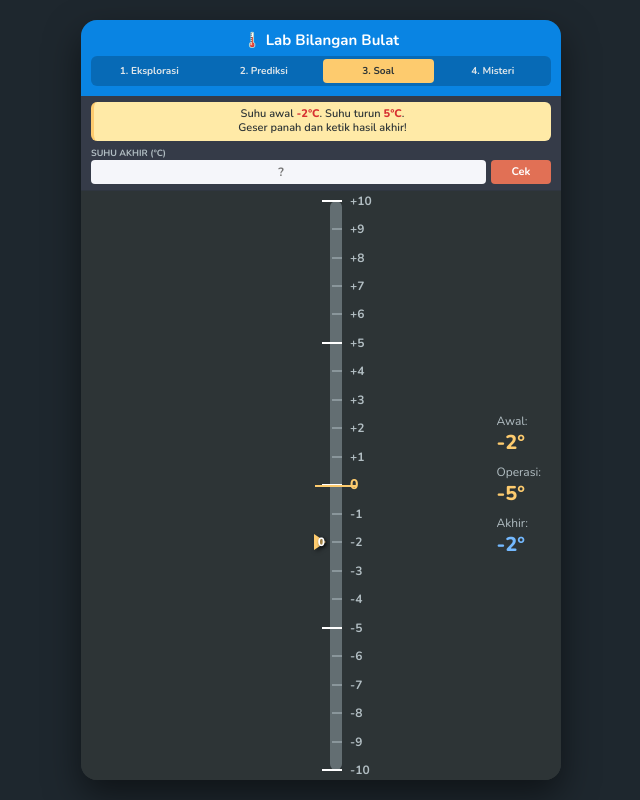
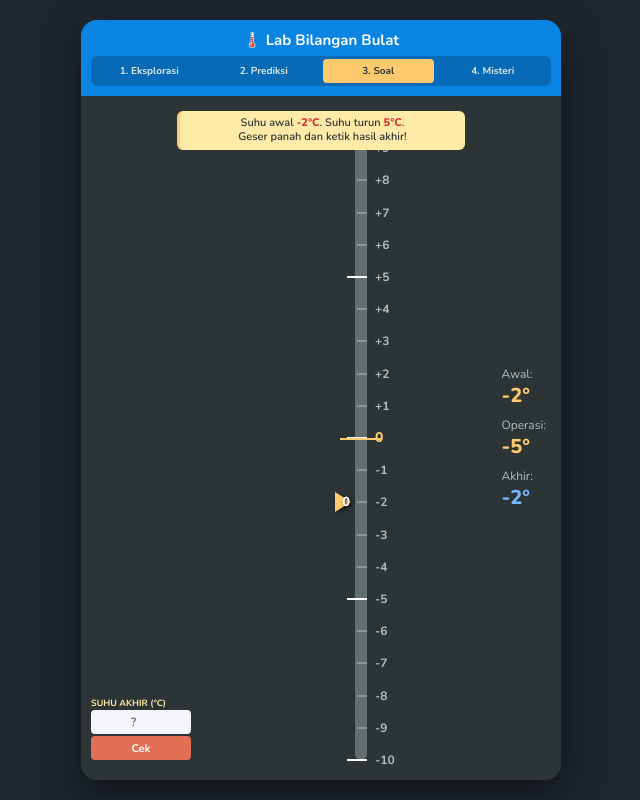
Before and after one commit to GogonXXX/Tangga-Bilangan-Negatif_Positif, a plain HTML site: page index.html in a window 1280 px wide. Both pictures are taken after a click on the button "3. Soal". Shown: the whole page, without its empty margins (319-959 px from the left). Drawn offline with nearby package versions, Linux system fonts and the light colour scheme.

Commit message:
Update index.html

```diff
--- a/index.html
+++ b/index.html
@@ -37,6 +37,7 @@
             overflow: hidden;
             display: flex;
             flex-direction: column;
+            position: relative; /* Penting untuk layout absolut */
         }
 
         /* --- HEADER & TABS --- */
@@ -45,6 +46,7 @@
             padding: 10px;
             text-align: center;
             flex-shrink: 0;
+            z-index: 20;
         }
         .header h1 { font-size: 15px; color: white; margin-bottom: 6px;}
 
@@ -69,41 +71,30 @@
         }
         .tab-btn.active { background: #fdcb6e; color: #2d3436; }
 
-        /* --- AREA KONTEN DINAMIS --- */
-        .content-area {
-            padding: 6px 10px;
-            background: #353b48;
-            flex-shrink: 0;
-            border-bottom: 1px solid #2f3640;
+        /* --- LAYOUT UTAMA (TANPA KONTAINER ATAS) --- */
+        .main-layout {
+            flex: 1;
+            position: relative;
+            display: flex;
+            background: #2d3436;
+            overflow: hidden;
+        }
+
+        /* --- MENU INPUT (FLOATING KIRI) --- */
+        .floating-controls {
+            position: absolute;
+            top: 20px;
+            left: 10px;
+            z-index: 20;
             display: flex;
             flex-direction: column;
-            justify-content: center;
-            min-height: 70px;
+            gap: 8px;
+            width: 100px; /* Ruang untuk menu kiri */
         }
 
-        .question-box {
-            background: #ffeaa7;
-            color: #2d3436;
-            padding: 5px 8px;
-            border-radius: 6px;
-            font-size: 11px;
-            font-weight: 600;
-            text-align: center;
-            border-left: 3px solid #fdcb6e;
-            margin-bottom: 6px;
-            line-height: 1.3;
-        }
-        .question-box span { color: #d63031; font-weight: 800; }
-
-        .form-row {
-            display: flex;
-            align-items: flex-end;
-            gap: 5px;
-        }
         .control-group {
             display: flex;
             flex-direction: column;
-            flex: 1;
         }
         .control-group label {
             font-size: 9px; color: #b2bec3; font-weight: 700;
@@ -114,26 +105,26 @@
             font-size: 12px; font-weight: bold; background: #f5f6fa;
             color: #2f3640; outline: none; width: 100%; text-align: center;
         }
-
         .btn-mini {
             background: #00b894; color: white; border: none;
             padding: 0 8px; border-radius: 4px; font-size: 11px;
             font-weight: bold; cursor: pointer; height: 24px;
-            white-space: nowrap;
+            white-space: nowrap; width: 100%;
+            margin-top: 2px;
         }
         .btn-mini:active { background: #55efc4; }
         .btn-check { background: #e17055; }
         .btn-check:active { background: #d63031; }
 
-        /* --- AREA TERMOMETER --- */
+        /* --- AREA TENGAH: TANGGA BILANGAN --- */
         .thermometer-container {
             flex: 1;
             display: flex;
             justify-content: center;
+            align-items: center;
             position: relative;
-            background: #2d3436;
-            padding: 10px 20px;
-            min-height: 0;
+            padding: 20px 0;
+            margin-left: 40px; /* Geser tangga ke kanan agar tidak menabrak menu kiri */
         }
 
         .thermometer-wrapper {
@@ -141,7 +132,7 @@
             height: 100%;
             display: flex;
             align-items: center;
-            margin-left: 30px;
+            padding-left: 40px; /* Ruang untuk panah dan label langkah */
         }
 
         .thermometer-tube {
@@ -171,12 +162,12 @@
         /* --- KNOB PANAH & LABEL LANGKAH --- */
         .slider-arrow {
             position: absolute;
-            left: -10px;
+            left: -12px; /* Posisi panah di kiri tabung */
             width: 0;
             height: 0;
-            border-top: 8px solid transparent;
-            border-bottom: 8px solid transparent;
-            border-left: 12px solid #fdcb6e; /* Panah Netral (Kuning) */
+            border-top: 10px solid transparent;   /* Diperbesar */
+            border-bottom: 10px solid transparent;/* Diperbesar */
+            border-left: 16px solid #fdcb6e;      /* Diperbesar */
             transform: translate(-50%, 50%);
             cursor: grab;
             z-index: 10;
@@ -185,13 +176,13 @@
 
         .step-label {
             position: absolute;
-            left: -50px;
+            left: -55px; /* Lebih ke kiri panah */
             transform: translateY(50%);
             color: white;
-            font-size: 12px;
+            font-size: 13px;
             font-weight: 800;
             text-align: right;
-            width: 45px;
+            width: 50px;
             text-shadow: 1px 1px 3px rgba(0,0,0,0.8);
             z-index: 11;
         }
@@ -208,14 +199,13 @@
             border-radius: 2px;
             z-index: 5;
         }
-        /* Warna jejak berdasarkan arah gerak */
         .marker-naik { background: #ff7675; } /* Merah untuk Naik (+) */
         .marker-turun { background: #74b9ff; } /* Biru untuk Turun (-) */
 
         /* --- FLOATING RESULT (Hasil di Kanan Tangga) --- */
         .floating-result {
             position: absolute;
-            right: 20px;
+            right: 15px;
             top: 50%;
             transform: translateY(-50%);
             text-align: left;
@@ -223,6 +213,7 @@
             display: flex;
             flex-direction: column;
             gap: 8px;
+            z-index: 20;
         }
         .float-item {
             font-size: 12px;
@@ -236,6 +227,40 @@
         .text-minus { color: #74b9ff; }
         .text-plus { color: #ff7675; }
         .text-neutral { color: #fdcb6e; }
+
+        /* --- SOAL (FLOATING DI TENGAH ATAS) --- */
+        .question-box {
+            position: absolute;
+            top: 15px;
+            left: 50%;
+            transform: translateX(-50%);
+            width: 60%; /* Agar tidak menabrak menu kiri */
+            background: #ffeaa7;
+            color: #2d3436;
+            padding: 5px 8px;
+            border-radius: 6px;
+            font-size: 11px;
+            font-weight: 600;
+            text-align: center;
+            border-left: 3px solid #fdcb6e;
+            line-height: 1.3;
+            z-index: 15;
+            display: none; /* Sembunyikan default, tampil di mode tertentu */
+        }
+        .question-box span { color: #d63031; font-weight: 800; }
+
+        /* --- WRAPPER INPUT JAWABAN (FLOATING KIRI BAWAH) --- */
+        .answer-area {
+            position: absolute;
+            bottom: 20px;
+            left: 10px;
+            width: 100px;
+            z-index: 20;
+            display: none;
+        }
+        .answer-area .control-group label {
+            color: #ffeaa7;
+        }
 
     </style>
 </head>
@@ -253,10 +278,25 @@
         </div>
     </div>
 
-    <div class="content-area" id="contentArea">
+    <div class="main-layout">
+        <!-- Soal (Floating atas) -->
+        <div class="question-box" id="questionBox"></div>
+
+        <!-- Menu Input Kiri (Floating) -->
+        <div class="floating-controls" id="leftMenu">
             <!-- Diisi via JavaScript -->
         </div>
 
+        <!-- Area Jawaban Kiri Bawah (Floating) -->
+        <div class="answer-area" id="answerArea">
+            <div class="control-group">
+                <label id="answerLabel">Jawaban</label>
+                <input type="number" id="mainAnswer" placeholder="?">
+            </div>
+            <button class="btn-mini btn-check" onclick="checkMainAnswer()">Cek</button>
+        </div>
+
+        <!-- Tangga Bilangan (Tengah) -->
         <div class="thermometer-container">
             <div class="floating-result" id="floatingResult">
                 <div class="float-item">Awal: <span id="displayStart" class="text-neutral">0°</span></div>
@@ -272,6 +312,7 @@
                 </div>
             </div>
         </div>
+    </div>
 
 </div>
 
@@ -283,7 +324,11 @@
     const track = document.getElementById('track');
     const knob = document.getElementById('knob');
     const stepLabel = document.getElementById('stepLabel');
-    const contentArea = document.getElementById('contentArea');
+    const leftMenu = document.getElementById('leftMenu');
+    const questionBox = document.getElementById('questionBox');
+    const answerArea = document.getElementById('answerArea');
+    const answerLabel = document.getElementById('answerLabel');
+    const mainAnswer = document.getElementById('mainAnswer');
 
     let currentMode = 1;
     let currentValue = 0;
@@ -291,7 +336,7 @@
     let isAnimating = false;
 
     let activeStartPos = 0;
-
+    let expectedAnswer = 0;
     let mode2Start = 0, mode2Target = 0, mode2Op = '+', mode2Step = 0;
 
     function initTicks() {
@@ -320,7 +365,6 @@
         knob.style.bottom = percent + '%';
         stepLabel.style.bottom = percent + '%';
 
-        // Logika Label Langkah
         if (currentMode === 4 && isAnimating === false && !isDragging) {
             stepLabel.innerText = "?";
         } else {
@@ -328,15 +372,14 @@
             if (steps === 0) {
                 stepLabel.innerText = "0";
             } else {
+                // Arahkan panah ke KANAN angka
                 let arrow = value > activeStartPos ? "▲" : "▼";
                 stepLabel.innerText = steps + " " + arrow;
             }
         }
 
-        // Warna Panah selalu Netral (Kuning)
         knob.style.borderLeftColor = '#fdcb6e';
 
-        // Update Text Mengambang di Kanan
         if (currentMode !== 4) {
             document.getElementById('displayEnd').innerText = (value > 0 ? "+" : "") + value + "°";
             document.getElementById('displayEnd').className =
@@ -397,16 +440,19 @@
         document.getElementById('displayChange').innerText = "-";
         document.getElementById('displayEnd').innerText = "0°";
 
+        // Reset UI Bawaan
+        leftMenu.innerHTML = '';
+        questionBox.style.display = 'none';
+        answerArea.style.display = 'none';
+
         if (mode === 1) {
-            contentArea.innerHTML = `
-                <div class="form-row">
+            leftMenu.innerHTML = `
                 <div class="control-group"><label>Awal</label><input type="number" id="m1Start" value="-5" min="-10" max="10"></div>
                 <div class="control-group"><label>Op</label>
                     <select id="m1Op"><option value="+">+</option><option value="-">-</option></select>
                 </div>
                 <div class="control-group"><label>Langkah</label><input type="number" id="m1Step" value="3" min="1" max="10"></div>
                 <button class="btn-mini" onclick="runMode1()">GO</button>
-                </div>
             `;
         }
         else if (mode === 2) {
@@ -417,22 +463,16 @@
 
             activeStartPos = mode2Start;
 
-            contentArea.innerHTML = `
-                <div class="question-box">
-                    Awal: <span>${mode2Start}</span>. Operasi: <span>${mode2Op} ${mode2Step}</span>.<br>
-                    Geser panah dan ketik hasil akhirnya!
-                </div>
-                <div class="form-row">
-                    <div class="control-group" style="flex:2;">
-                        <label>Hasil Akhir</label>
-                        <input type="number" id="m2Answer" placeholder="?">
-                    </div>
-                    <button class="btn-mini btn-check" style="width:60px;" onclick="checkMode2()">Cek</button>
-                </div>
-            `;
+            questionBox.style.display = 'block';
+            questionBox.innerHTML = `Awal: <span>${mode2Start}</span>. Operasi: <span>${mode2Op} ${mode2Step}</span>.<br>Geser panah ke hasil akhir!`;
+
             document.getElementById('displayStart').innerText = mode2Start + "°";
             document.getElementById('displayChange').innerText = mode2Op + mode2Step + "°";
             document.getElementById('displayEnd').innerText = "?";
+
+            answerArea.style.display = 'block';
+            answerLabel.innerText = 'Jawaban Akhir';
+            mainAnswer.value = '';
 
             currentValue = mode2Start;
             updateVisual(currentValue);
@@ -445,23 +485,18 @@
             const opSymbol = isPlus ? "+" : "-";
 
             activeStartPos = start;
+            expectedAnswer = isPlus ? start + change : start - change;
 
-            contentArea.innerHTML = `
-                <div class="question-box">
-                    Suhu awal <span>${start}°C</span>. Suhu ${opText} <span>${change}°C</span>.<br>
-                    Geser panah dan ketik hasil akhir!
-                </div>
-                <div class="form-row">
-                    <div class="control-group" style="flex:2;">
-                        <label>Suhu Akhir (°C)</label>
-                        <input type="number" id="m3Answer" placeholder="?">
-                    </div>
-                    <button class="btn-mini btn-check" style="width:60px;" onclick="checkMode3(${start}, '${opSymbol}', ${change})">Cek</button>
-                </div>
-            `;
+            questionBox.style.display = 'block';
+            questionBox.innerHTML = `Suhu awal <span>${start}°C</span>. Suhu ${opText} <span>${change}°C</span>.<br>Geser panah dan ketik hasil akhir!`;
+
             document.getElementById('displayStart').innerText = start + "°";
             document.getElementById('displayChange').innerText = opSymbol + change + "°";
             document.getElementById('displayEnd').innerText = "?";
+
+            answerArea.style.display = 'block';
+            answerLabel.innerText = 'Suhu Akhir (°C)';
+            mainAnswer.value = '';
 
             currentValue = start;
             updateVisual(currentValue);
@@ -475,23 +510,18 @@
             const endPos = Math.min(startPos + move, MAX_VAL);
 
             activeStartPos = startPos;
+            expectedAnswer = endPos;
 
-            contentArea.innerHTML = `
-                <div class="question-box">
-                    Posisi awal: <span>${startPos}</span>. Ujung panah di angka berapa?<br>
-                    <i>(Label angka disembunyikan)</i>
-                </div>
-                <div class="form-row">
-                    <div class="control-group" style="flex:2;">
-                        <label>Tebak Angka</label>
-                        <input type="number" id="m4Answer" placeholder="?">
-                    </div>
-                    <button class="btn-mini btn-check" style="width:60px;" onclick="checkMode4(${startPos}, ${endPos})">Cek</button>
-                </div>
-            `;
+            questionBox.style.display = 'block';
+            questionBox.innerHTML = `Posisi awal: <span>${startPos}</span>.<br>Ujung panah di angka berapa?`;
+
             document.getElementById('displayStart').innerText = startPos + "°";
             document.getElementById('displayChange').innerText = "+" + move + "°";
             document.getElementById('displayEnd').innerText = "?";
+
+            answerArea.style.display = 'block';
+            answerLabel.innerText = 'Tebak Angka';
+            mainAnswer.value = '';
 
             currentValue = endPos;
             updateVisual(endPos);
@@ -514,18 +544,14 @@
         document.getElementById('displayStart').innerText = validStart + "°";
         document.getElementById('displayChange').innerText = op + step + "°";
 
-        // Bersihkan marker lama HANYA saat GO ditekan
         document.querySelectorAll('.step-marker').forEach(el => el.remove());
 
-        // --- MEMBUAT TANDA DI POSISI AWAL ---
+        // Membuat tanda awal (Titik Start)
         const startPercent = ((validStart - MIN_VAL) / RANGE) * 100;
         const startMarker = document.createElement('div');
-
-        // Warna titik awal: biru jika minus, merah jika plus (netral jika 0)
         if (validStart < 0) startMarker.className = 'step-marker marker-turun';
         else if (validStart > 0) startMarker.className = 'step-marker marker-naik';
         else startMarker.className = 'step-marker';
-
         startMarker.style.bottom = startPercent + '%';
         track.appendChild(startMarker);
 
@@ -548,12 +574,8 @@
             const percent = ((currentValue - MIN_VAL) / RANGE) * 100;
             const marker = document.createElement('div');
 
-            // Jejak pergerakan: Naik = Merah, Turun = Biru
-            if (direction === 1) {
-                marker.className = 'step-marker marker-naik';
-            } else {
-                marker.className = 'step-marker marker-turun';
-            }
+            if (direction === 1) marker.className = 'step-marker marker-naik';
+            else marker.className = 'step-marker marker-turun';
 
             marker.style.bottom = percent + '%';
             track.appendChild(marker);
@@ -565,34 +587,13 @@
         }, 800);
     }
 
-    function checkMode2() {
-        const ans = parseInt(document.getElementById('m2Answer').value);
-        if (ans === mode2Target) {
-            alert("Benar! Jawaban kamu tepat.");
-            switchMode(2);
+    function checkMainAnswer() {
+        const ans = parseInt(mainAnswer.value);
+        if (ans === expectedAnswer) {
+            alert("Benar! Jawaban tepat.");
+            switchMode(currentMode); // Muat soal baru
         } else {
             alert("Salah. Coba hitung ulang dan geser panah dengan tepat.");
-        }
-    }
-
-    function checkMode3(start, op, change) {
-        let expected = op === '+' ? start + change : start - change;
-        const ans = parseInt(document.getElementById('m3Answer').value);
-        if (ans === expected) {
-            alert("Benar! Suhu akhirnya adalah " + expected + "°C.");
-            switchMode(3);
-        } else {
-            alert("Salah. Ingat, " + start + " " + op + " " + change + " = ?");
-        }
-    }
-
-    function checkMode4(start, end) {
-        const ans = parseInt(document.getElementById('m4Answer').value);
-        if (ans === end) {
-            alert("Tepat! Jawabannya adalah " + end + ".");
-            switchMode(4);
-        } else {
-            alert("Salah. Coba hitung jarak dari " + start + " sejauh panah yang ditunjukkan.");
         }
     }
 
```
Lines whose indentation alone changed are shown as unchanged.
